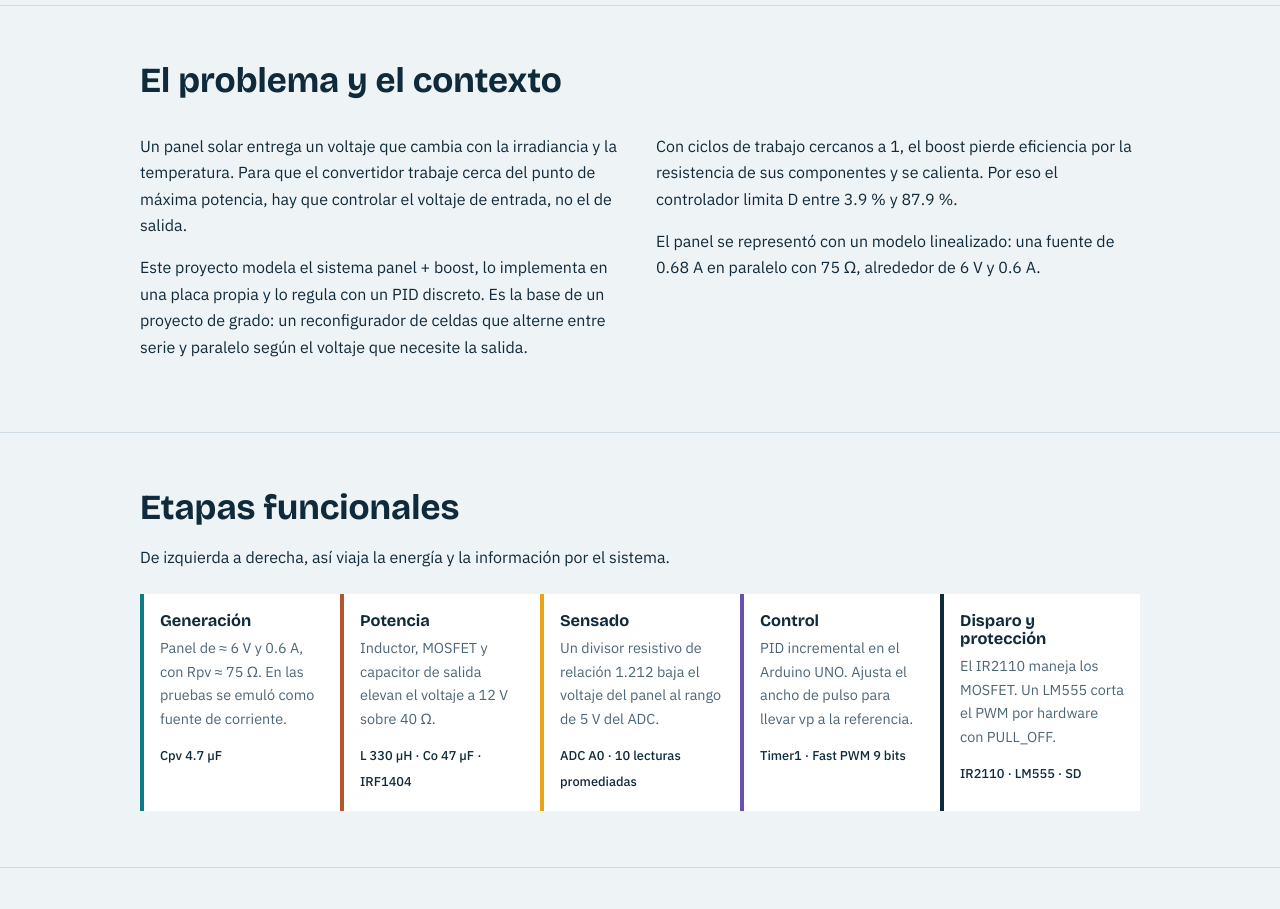
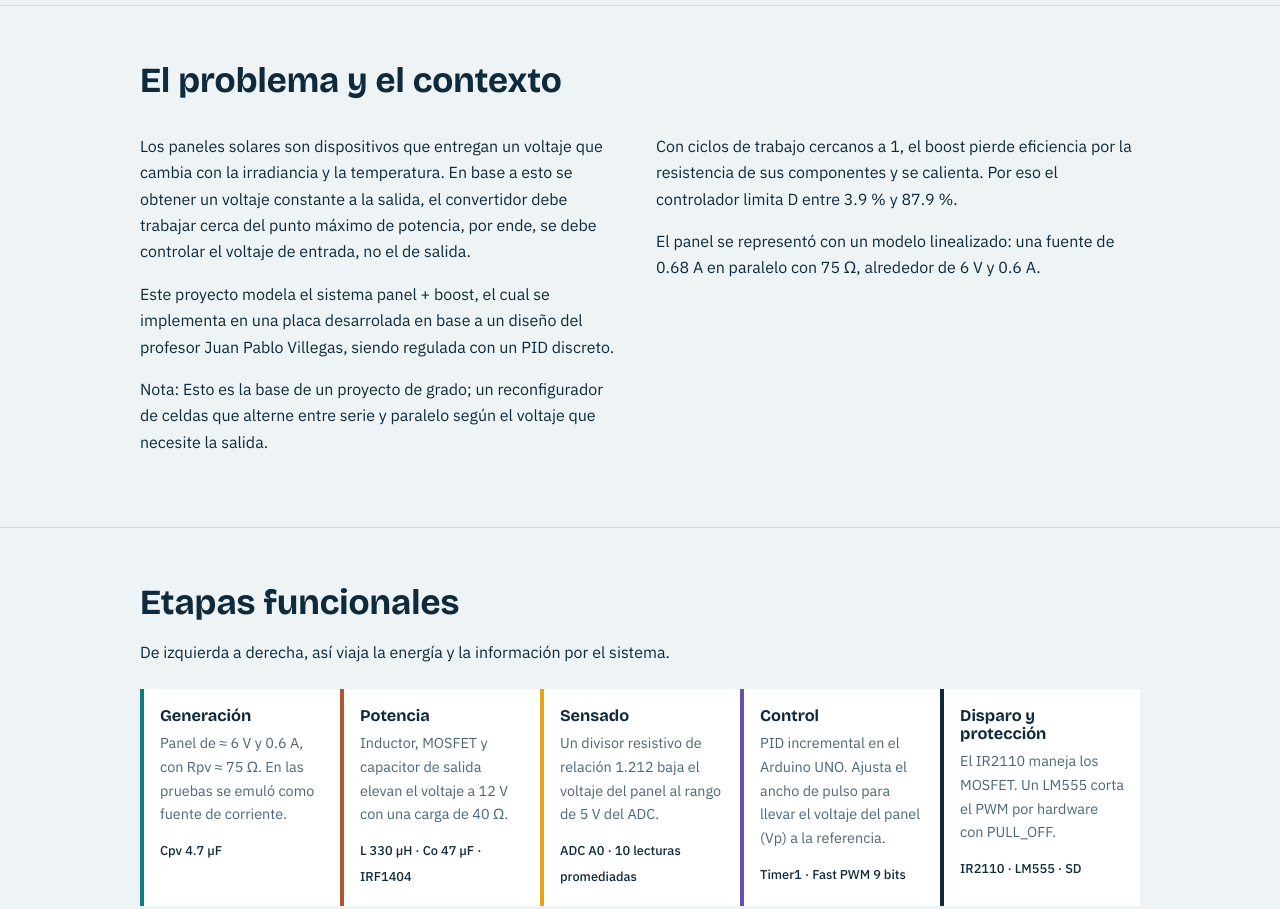
Before and after one commit to 12rander04/ProFinalConvertidorBoost, a plain HTML site: page index.html in a window 1280 px wide. Shown: the part 740-1649 px from the top of the page. Drawn offline with nearby package versions, Linux system fonts and the light colour scheme.

Commit message:
Update project description and GitHub link

```diff
--- a/index.html
+++ b/index.html
@@ -81,7 +81,7 @@ footer{background:var(--ink);color:#b9ccd8;padding:2rem 0;font-size:.9rem}footer
 <p class="kicker">Electrónica de Potencia (EPW103-1) · Ingeniería Electrónica · ITM 2026-2</p>
 <h1>Un convertidor boost nos permite mantener estable el voltaje de un panel solar</h1>
 <p class="lead">Durante este proyecto se realizo un convertidor DC-DC tipo elevador con un control PID digital en un Arduino UNO. El cual Regula el voltaje del panel y eleva de 6 V a 12 V sobre una carga.</p>
-<a class="btn" href="#etapas">Ver el sistema</a><a class="btn alt" href="https://github.com/TU_USUARIO/TU_REPOSITORIO">Repositorio en GitHub</a>
+<a class="btn" href="#etapas">Ver el sistema</a><a class="btn alt" href="https://github.com/12rander04/ProFinalConvertidorBoost">Repositorio en GitHub</a>
 </div>
 <div class="rig" aria-labelledby="rt">
 <h3 id="rt">Prueba la ganancia ideal del boost</h3>
@@ -96,8 +96,9 @@ footer{background:var(--ink);color:#b9ccd8;padding:2rem 0;font-size:.9rem}footer
 <section id="descripcion"><div class="wrap">
 <h2>El problema y el contexto</h2>
 <div class="cols"><div>
-<p>Un panel solar entrega un voltaje que cambia con la irradiancia y la temperatura. Para que el convertidor trabaje cerca del punto de máxima potencia, hay que controlar el voltaje de entrada, no el de salida.</p>
-<p>Este proyecto modela el sistema panel + boost, lo implementa en una placa propia y lo regula con un PID discreto. Es la base de un proyecto de grado: un reconfigurador de celdas que alterne entre serie y paralelo según el voltaje que necesite la salida.</p></div>
+<p>Los paneles solares son dispositivos que entregan un voltaje que cambia con la irradiancia y la temperatura. En base a esto se obtener un voltaje constante a la salida, el convertidor debe trabajar cerca del punto máximo de potencia, por ende, se debe controlar el voltaje de entrada, no el de salida.</p>
+<p>Este proyecto modela el sistema panel + boost, el cual se implementa en una placa desarrolada en base a un diseño del profesor Juan Pablo Villegas, siendo regulada con un PID discreto.</p>
+<p>Nota: Esto es la base de un proyecto de grado; un reconfigurador de celdas que alterne entre serie y paralelo según el voltaje que necesite la salida.</p></div>
 <div><p>Con ciclos de trabajo cercanos a 1, el boost pierde eficiencia por la resistencia de sus componentes y se calienta. Por eso el controlador limita D entre 3.9 % y 87.9 %.</p>
 <p>El panel se representó con un modelo linealizado: una fuente de 0.68 A en paralelo con 75 Ω, alrededor de 6 V y 0.6 A.</p></div></div>
 </div></section>
@@ -107,9 +108,9 @@ footer{background:var(--ink);color:#b9ccd8;padding:2rem 0;font-size:.9rem}footer
 <p>De izquierda a derecha, así viaja la energía y la información por el sistema.</p>
 <div class="flow">
 <div class="stage"><h3>Generación</h3><p>Panel de ≈ 6 V y 0.6 A, con Rpv ≈ 75 Ω. En las pruebas se emuló como fuente de corriente.</p><span class="tags">Cpv 4.7 µF</span></div>
-<div class="stage"><h3>Potencia</h3><p>Inductor, MOSFET y capacitor de salida elevan el voltaje a 12 V sobre 40 Ω.</p><span class="tags">L 330 µH · Co 47 µF · IRF1404</span></div>
+<div class="stage"><h3>Potencia</h3><p>Inductor, MOSFET y capacitor de salida elevan el voltaje a 12 V con una carga de 40 Ω.</p><span class="tags">L 330 µH · Co 47 µF · IRF1404</span></div>
 <div class="stage"><h3>Sensado</h3><p>Un divisor resistivo de relación 1.212 baja el voltaje del panel al rango de 5 V del ADC.</p><span class="tags">ADC A0 · 10 lecturas promediadas</span></div>
-<div class="stage"><h3>Control</h3><p>PID incremental en el Arduino UNO. Ajusta el ancho de pulso para llevar vp a la referencia.</p><span class="tags">Timer1 · Fast PWM 9 bits</span></div>
+<div class="stage"><h3>Control</h3><p>PID incremental en el Arduino UNO. Ajusta el ancho de pulso para llevar el voltaje del panel (Vp) a la referencia.</p><span class="tags">Timer1 · Fast PWM 9 bits</span></div>
 <div class="stage"><h3>Disparo y protección</h3><p>El IR2110 maneja los MOSFET. Un LM555 corta el PWM por hardware con PULL_OFF.</p><span class="tags">IR2110 · LM555 · SD</span></div>
 </div></div></section>
 
```
